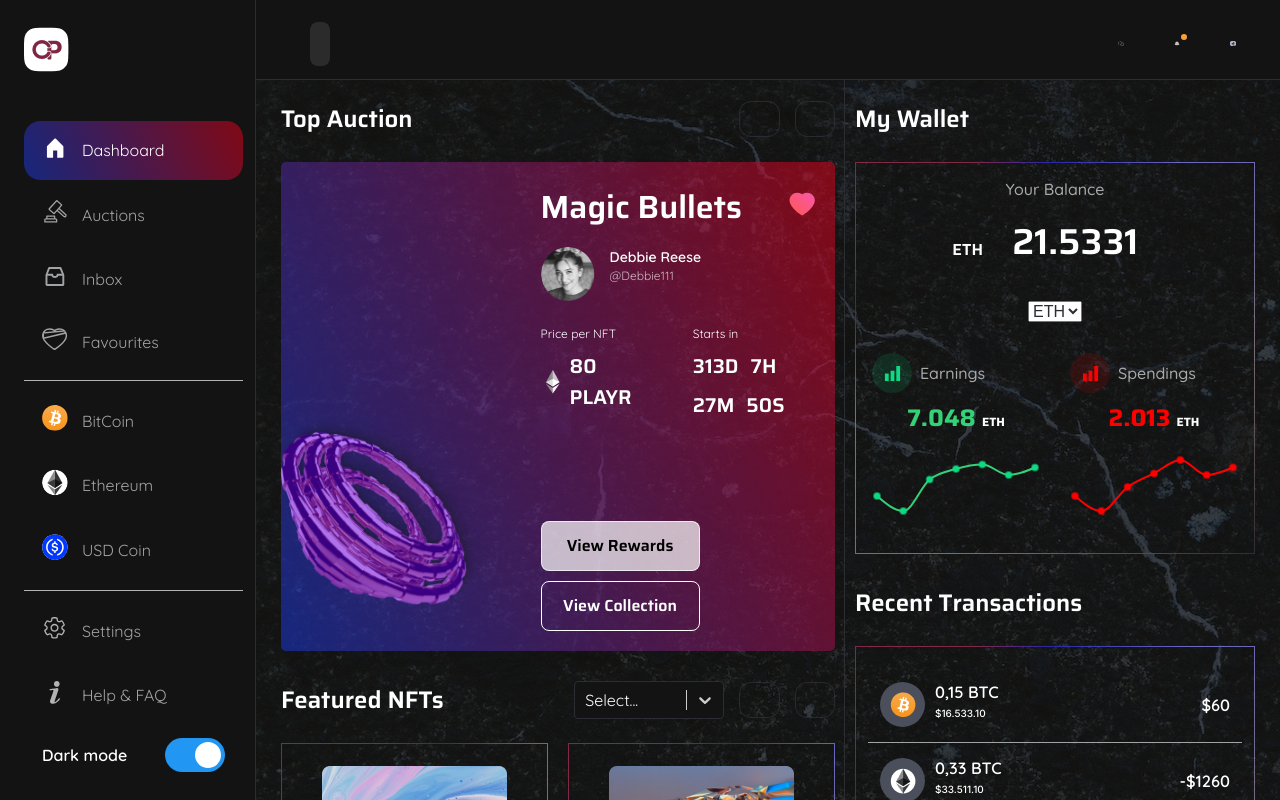
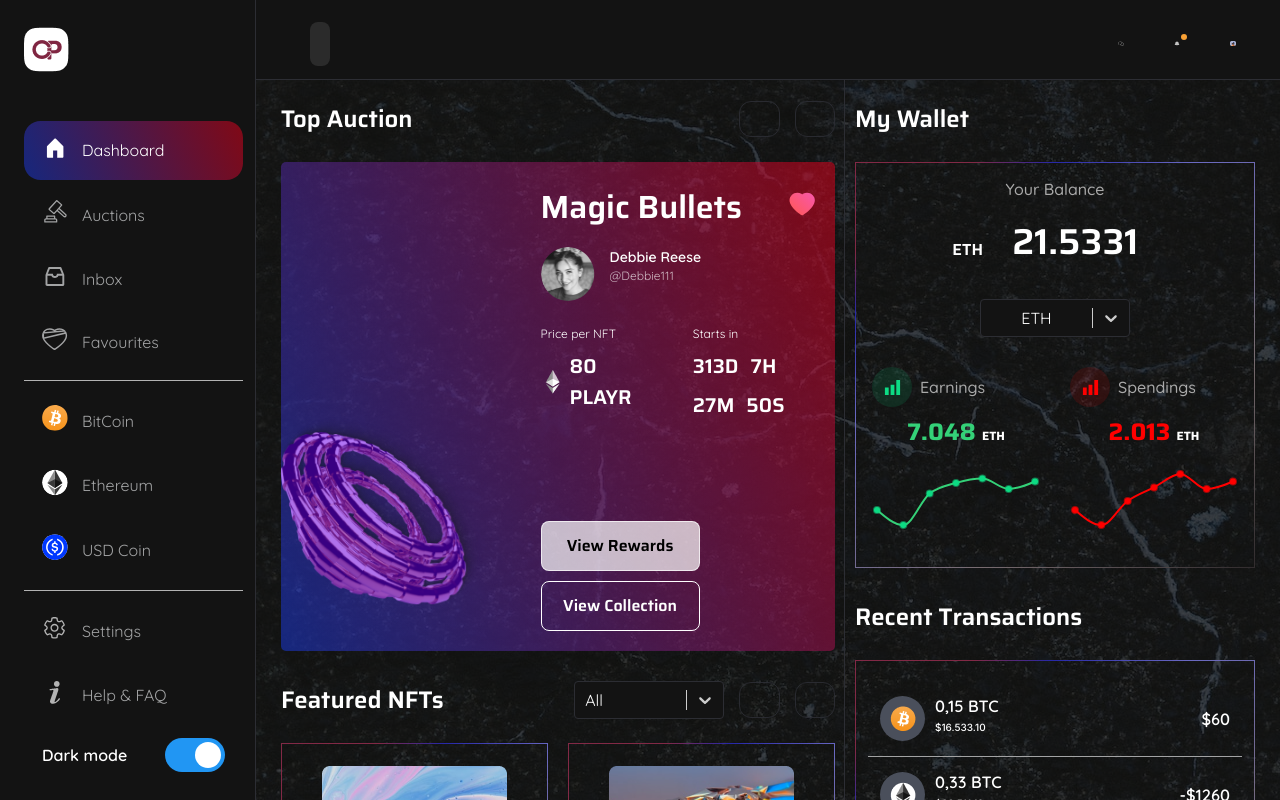
Before and after one commit to mahfuj890/NFT-Dashboard-React, a React (Vite) app: page / in a window 1280 px wide. Shown: the top 800 px of the page. Built offline with nearby package versions, Linux system fonts and the light colour scheme.

Commit message:
wallet select chagne

```diff
--- a/src/Components/Section/FeaturesProductSection.jsx
+++ b/src/Components/Section/FeaturesProductSection.jsx
@@ -24,7 +24,7 @@ function FeaturesProductSection() {
         text="Featured NFTs"
         children={
           <div className="d-flex align-items-center flex-wrap-wrap g-lg">
-            <SelectComponent options={options} handleChange={handleChange} />
+            <SelectComponent options={options} handleChange={handleChange} defaultValueIndex={0} />
             <SliderArrow
               sliderNextIcon={"features_next_icon"}
               sliderPreviousIcon={"features_prev_icon"}
--- a/src/Components/Section/WalletSection.jsx
+++ b/src/Components/Section/WalletSection.jsx
@@ -4,6 +4,7 @@ import CountUp from "react-countup";
 import VisibilitySensor from "react-visibility-sensor";
 import { useState } from "react";
 import walletData from "../../Data/WalletData";
+import SelectComponent from "../SelectComponent";
 
 function WalletSection() {
   const [change, setChange] = useState({
@@ -75,9 +76,14 @@ function WalletSection() {
     ],
   });
 
+  const options = [
+    { value: "eth", label: "ETH" },
+    { value: "btc", label: "BTC" },
+  ];
+
   const handleChangeWallet = (e) => {
     walletData.filter((item) => {
-      if (item.filterWallet == e.target.value) {
+      if (item.filterWallet == e.value) {
         setChange(item);
       }
     });
@@ -120,10 +126,11 @@ function WalletSection() {
           </h4>
         </div>
         <div className="text-center">
-          <select name="" id="" onChange={(e) => handleChangeWallet(e)}>
-            <option value="eth">ETH</option>
-            <option value="btc">BTC</option>
-          </select>
+          <SelectComponent
+            options={options}
+            handleChange={handleChangeWallet}
+            defaultValueIndex={0}
+          />
         </div>
         <div className="wallet_chart_grid">
           <div className="wallet_chart_item">
--- a/src/Components/SelectComponent.jsx
+++ b/src/Components/SelectComponent.jsx
@@ -1,18 +1,20 @@
 import { useState } from "react";
 import Select from "react-select";
-
-function SelectComponent({ options, handleChange }) {
+import PropTypes from "prop-types";
+function SelectComponent({ options, handleChange, defaultValueIndex }) {
   const [isClearable, setIsClearable] = useState(false);
   const [isSearchable, setIsSearchable] = useState(true);
   const [isDisabled, setIsDisabled] = useState(false);
   const [isLoading, setIsLoading] = useState(false);
   const [isRtl, setIsRtl] = useState(false);
   return (
+    <div className="select_wrapper">
       <Select
         className="single_select_area"
         classNamePrefix="select"
         isDisabled={isDisabled}
         isLoading={isLoading}
+        defaultValue={options[defaultValueIndex]}
         isClearable={isClearable}
         isRtl={isRtl}
         isSearchable={isSearchable}
@@ -20,7 +22,12 @@ function SelectComponent({ options, handleChange }) {
         options={options}
         onChange={handleChange}
       />
+    </div>
   );
 }
 
+SelectComponent.defaultValue = {
+  defaultValueIndex: null,
+};
+
 export default SelectComponent;
--- a/src/assets/sass/base/_comon.scss
+++ b/src/assets/sass/base/_comon.scss
@@ -864,6 +864,11 @@ input[type="number"] {
     }
   }
 }
+.select_wrapper {
+  display: flex;
+  align-items: center;
+  justify-content: center;
+}
 .single_select_area {
   @include themify($themes) {
     z-index: 40;
@@ -872,7 +877,8 @@ input[type="number"] {
       border-color: themed("black-color-2c");
       background-color: themed("black-color-13");
     }
-    .select__placeholder,.select__single-value {
+    .select__placeholder,
+    .select__single-value {
       color: themed("white-color");
     }
     .select__menu {
--- a/src/assets/sass/style.css
+++ b/src/assets/sass/style.css
@@ -3671,6 +3671,12 @@ input[type=number] {
   cursor: no-drop;
 }
 
+.select_wrapper {
+  display: flex;
+  align-items: center;
+  justify-content: center;
+}
+
 .theme-light .single_select_area {
   z-index: 40;
   min-width: 150px;
@@ -3679,7 +3685,8 @@ input[type=number] {
   border-color: rgb(1, 1, 1);
   background-color: #e1e1e1;
 }
-.theme-light .single_select_area .select__placeholder, .theme-light .single_select_area .select__single-value {
+.theme-light .single_select_area .select__placeholder,
+.theme-light .single_select_area .select__single-value {
   color: #131313;
 }
 .theme-light .single_select_area .select__menu {
@@ -3702,7 +3709,8 @@ input[type=number] {
   border-color: #2c2d33;
   background-color: #131313;
 }
-.theme-dark .single_select_area .select__placeholder, .theme-dark .single_select_area .select__single-value {
+.theme-dark .single_select_area .select__placeholder,
+.theme-dark .single_select_area .select__single-value {
   color: white;
 }
 .theme-dark .single_select_area .select__menu {
```
Also changed, not shown: 1 other file (tests, documents, lock files or other folders). Lines whose indentation alone changed are shown as unchanged.
